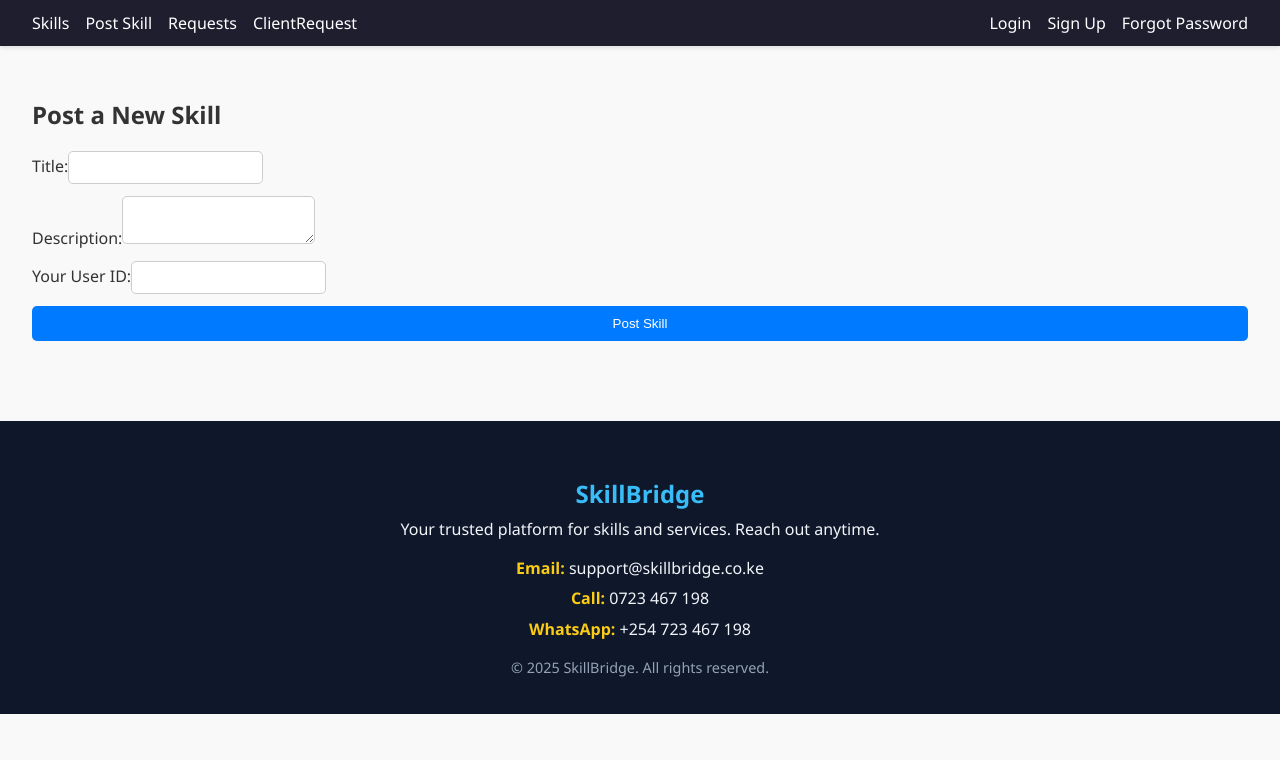
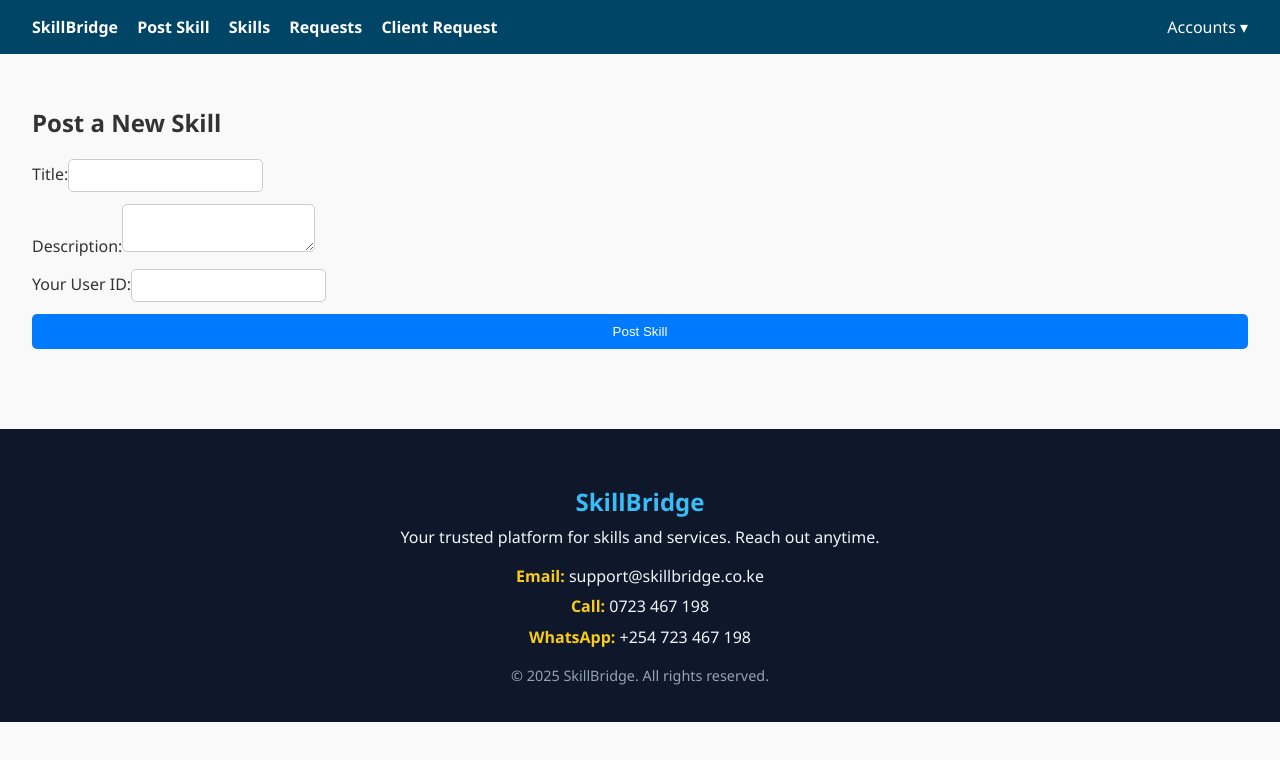
Before and after one commit to jaredrotich/skillbridge, a React (Create React App) app in the folder client/: page /new in a window 1280 px wide. Shown: the top 760 px of the page. Built offline with nearby package versions, Linux system fonts and the light colour scheme; no server answers.

Commit message:
added home details and all the files for better UI

```diff
--- a/client/src/App.js
+++ b/client/src/App.js
@@ -19,6 +19,8 @@ import ForgotPassword from "./pages/ForgotPassword";
 import ResetPassword from "./pages/ResetPassword";
 import UsersList from "./pages/UsersList";
 import ClientRequest from "./pages/ClientRequest";
+import Home from "./pages/Home";
+
 
 function App() {
   const [user, setUser] = useState(null);
@@ -40,7 +42,8 @@ function App() {
       <Navbar user={user} setUser={setUser} />
 
       <Routes>
-        <Route path="/" element={<Skills />} />
+         <Route path="/" element={<Home />} />
+        <Route path="availableskills" element={<Skills />} />
         <Route path="/new" element={<NewSkill />} />
         <Route path="/requests" element={<Requests isAdmin={user?.is_admin} />} />
         <Route path="/clientrequest" element={<ClientRequest />} />
@@ -49,6 +52,8 @@ function App() {
         <Route path="/request-skill/:id" element={<RequestSkill user={user} />} />
         <Route path="/forgot-password" element={<ForgotPassword />} />
         <Route path="/reset-password/:token" element={<ResetPassword />} />
+
+
         <Route
           path="/userslist"
           element={user?.username === "admin" ? <UsersList /> : <Navigate to="/" />}
--- /dev/null
+++ b/client/src/components/Navbar.css
@@ -0,0 +1,25 @@
+.navbar {
+  background-color: #004466;
+  display: flex;
+  justify-content: space-between;
+  padding: 1rem 2rem;
+  align-items: center;
+  color: white;
+}
+
+.navbar-left a,
+.navbar-right a {
+  color: white;
+  margin-right: 1.2rem;
+  text-decoration: none;
+  font-weight: bold;
+}
+
+.logout-btn {
+  background-color: transparent;
+  border: 1px solid white;
+  color: white;
+  padding: 0.4rem 0.8rem;
+  border-radius: 4px;
+  cursor: pointer;
+}
--- a/client/src/components/Navbar.jsx
+++ b/client/src/components/Navbar.jsx
@@ -1,10 +1,11 @@
 
-import React from "react";
+import React, { useState } from "react";
 import { Link, useNavigate } from "react-router-dom";
-
+import "./Navbar.css";
 
 function Navbar({ user, setUser }) {
   const navigate = useNavigate();
+  const [showDropdown, setShowDropdown] = useState(false);
 
   function handleLogout() {
     fetch("http://localhost:5000/users/logout", {
@@ -19,29 +20,35 @@ function Navbar({ user, setUser }) {
   return (
     <nav className="navbar">
       <div className="navbar-left">
-        <Link to="/" className="nav-link">Skills</Link>
-        <Link to="/new" className="nav-link">Post Skill</Link>
-        <Link to="/requests" className="nav-link">Requests</Link>
-        <Link to="/clientrequest" className="nav-link">ClientRequest</Link>
-        {user?.username === "admin" && (
-          <Link to="/userslist" className="nav-link">Manage Users</Link>
-        )}
+        <Link to="/" className="logo">SkillBridge</Link>
+        <Link to="/new">Post Skill</Link>
+        <Link to="/availableskills">Skills</Link>
+        <Link to="/requests">Requests</Link>
+        <Link to="/clientrequest">Client Request</Link>
+        {user?.username === "admin" && <Link to="/userslist">Manage Users</Link>}
       </div>
 
       <div className="navbar-right">
         {user ? (
           <>
-            <span className="user-greeting">Hello, {user.username}!</span>
-            <button onClick={handleLogout} className="logout-button">
-              Logout
-            </button>
+            <span className="greeting">Hi, {user.username}</span>
+            <button onClick={handleLogout} className="logout-btn">Logout</button>
           </>
         ) : (
-          <>
-            <Link to="/login" className="nav-link">Login</Link>
-            <Link to="/signup" className="nav-link">Sign Up</Link>
-            <Link to="/forgot-password" className="nav-link">Forgot Password</Link>
-          </>
+          <div
+            className="dropdown"
+            onMouseEnter={() => setShowDropdown(true)}
+            onMouseLeave={() => setShowDropdown(false)}
+          >
+            <span className="dropdown-toggle">Accounts ▾</span>
+            {showDropdown && (
+              <div className="dropdown-menu">
+                <Link to="/login">Login</Link>
+                <Link to="/signup">Sign Up</Link>
+                <Link to="/forgot-password">Forgot Password</Link>
+              </div>
+            )}
+          </div>
         )}
       </div>
     </nav>
--- a/client/src/index.css
+++ b/client/src/index.css
@@ -4,6 +4,8 @@ body {
   background-color: #f9f9f9;
   color: #333;
 }
+
+
 
 /* nav {
   background-color: #1f2937;
@@ -42,53 +44,3 @@ h2 {
   box-shadow: 0 4px 12px rgba(0,0,0,0.06);
   margin-bottom: 1.5rem;
 }
-
-
-.navbar {
-  background-color: #1e1e2f;
-  color: white;
-  display: flex;
-  justify-content: space-between;
-  align-items: center;
-  padding: 0.75rem 2rem;
-  box-shadow: 0 2px 4px rgba(0,0,0,0.1);
-  position: sticky;
-  top: 0;
-  z-index: 1000;
-}
-
-.navbar-left, .navbar-right {
-  display: flex;
-  align-items: center;
-  gap: 1rem;
-}
-
-.nav-link {
-  color: #fff;
-  text-decoration: none;
-  font-weight: 500;
-  transition: color 0.2s ease-in-out;
-}
-
-.nav-link:hover {
-  color: #00c4ff;
-}
-
-.user-greeting {
-  font-size: 0.95rem;
-  color: #cddcfc;
-}
-
-.logout-button {
-  background-color: #ff4d4f;
-  color: white;
-  border: none;
-  padding: 0.4rem 0.8rem;
-  border-radius: 5px;
-  cursor: pointer;
-  transition: background 0.2s ease;
-}
-
-.logout-button:hover {
-  background-color: #e63636;
-}
--- /dev/null
+++ b/client/src/pages/Home.css
@@ -0,0 +1,53 @@
+.home {
+  font-family: 'Segoe UI', sans-serif;
+  line-height: 1.6;
+}
+
+.hero {
+  position: relative;
+  text-align: center;
+  color: white;
+}
+
+.hero-image {
+  width: 100%;
+  height: 400px;
+  object-fit: cover;
+  filter: brightness(0.4);
+}
+
+.hero-text {
+  position: absolute;
+  top: 50%;
+  left: 50%;
+  transform: translate(-50%, -50%);
+}
+
+.hero-text h1 {
+  font-size: 3rem;
+  margin-bottom: 0.5rem;
+}
+
+.cta-button {
+  background-color: #00c4ff;
+  color: white;
+  padding: 0.7rem 1.5rem;
+  border: none;
+  border-radius: 5px;
+  text-decoration: none;
+  font-weight: bold;
+}
+
+.about, .skills, .why-us, .cta {
+  padding: 2rem;
+  max-width: 800px;
+  margin: auto;
+}
+
+.skills ul, .why-us ul {
+  padding-left: 1.2rem;
+}
+
+.skills li, .why-us li {
+  margin-bottom: 0.6rem;
+}
--- a/client/src/pages/Home.jsx
+++ b/client/src/pages/Home.jsx
@@ -0,0 +1,72 @@
+
+import React from "react";
+import { Link } from "react-router-dom";
+import "./Home.css";
+
+function Home() {
+  return (
+    <div className="home">
+      {/* Hero Section */}
+      <div className="hero">
+        <img
+          src="https://www.shutterstock.com/image-vector/full-stack-developer-programmer-who-260nw-2273927175.jpg"
+          alt="SkillBridge Hero"
+          className="hero-image"
+        />
+        <div className="hero-text">
+          <h1>Welcome to SkillBridge</h1>
+          <p>Your trusted partner in building modern, scalable web applications.</p>
+          <Link to="/clientrequest" className="cta-button">Request a Service</Link>
+        </div>
+      </div>
+
+      {/* About Section */}
+      <section className="about">
+        <h2>About SkillBridge</h2>
+        <p>
+          SkillBridge is a project by <strong>Hiltech</strong>, designed to connect clients
+          with top-rated freelance developers. Whether you need a simple website or a
+          fully-fledged SaaS platform, our team delivers with excellence.
+        </p>
+      </section>
+
+      {/* Skills Section */}
+      <section className="skills">
+        <h2>Services We Offer</h2>
+        <ul>
+          <li>✅ Frontend Development (React, HTML, CSS, JS)</li>
+          <li>✅ Backend Development (Flask, Node.js, Django)</li>
+          <li>✅ Fullstack Web Applications</li>
+          <li>✅ RESTful API Design</li>
+          <li>✅ UI/UX Design & Prototyping</li>
+          <li>✅ Mobile-Responsive Websites</li>
+          <li>✅ E-Commerce Platforms</li>
+          <li>✅ Portfolio & Resume Websites</li>
+          <li>✅ CMS Integration (e.g. WordPress)</li>
+          <li>✅ Hosting & Deployment (Netlify, Vercel, Heroku)</li>
+        </ul>
+      </section>
+
+      {/* Why Us Section */}
+      <section className="why-us">
+        <h2>Why Choose Hiltech?</h2>
+        <ul>
+          <li> Experienced & Certified Developers</li>
+          <li> On-time Delivery, Every Time</li>
+          <li> Transparent & Fair Pricing</li>
+          <li> Clean, Maintainable Code</li>
+          <li> Dedicated Support After Delivery</li>
+          <li> 100% Confidentiality & Trust</li>
+        </ul>
+      </section>
+
+      {/* Call to Action */}
+      <section className="cta">
+        <h3>Ready to bring your idea to life?</h3>
+        <Link to="/clientrequest" className="cta-button">Get Started Now</Link>
+      </section>
+    </div>
+  );
+}
+
+export default Home;
```
Also changed, not shown: 1 other file (tests, documents, lock files or other folders).
